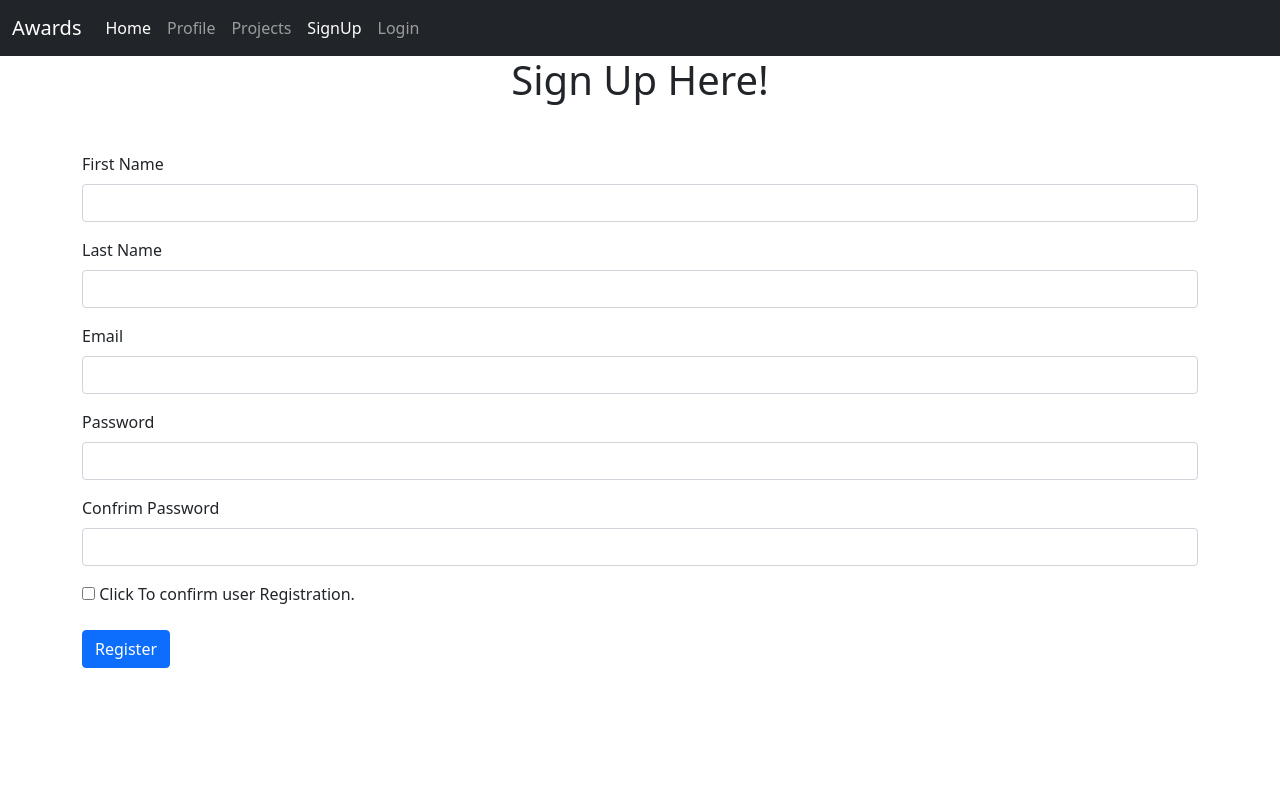
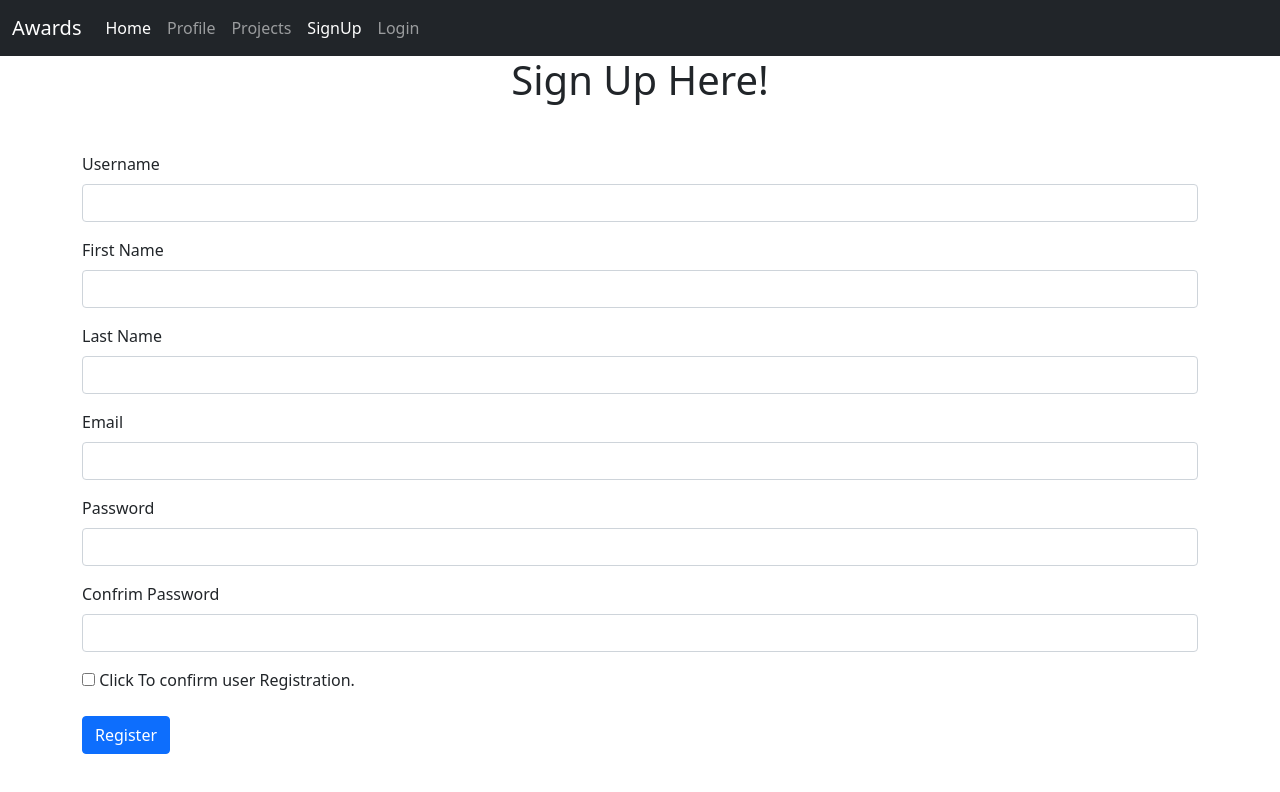
Before and after one commit to Grievi/Project_Awards, an Angular app: page /signup in a window 1280 px wide. Shown: the top 792 px of the page. Built offline with nearby package versions, Linux system fonts and the light colour scheme.

Commit message:
modify signup template

```diff
--- a/src/app/components/projects/projects.component.html
+++ b/src/app/components/projects/projects.component.html
@@ -1,6 +1,6 @@
 <div class="container">
-    <div class="row">
-        <div class="col-md-8 mb-3">
+    <div class="row mb-3">
+        <div class="col-md-8 ">
             <div *ngFor="let results of result" class="col-md-4 col-sm-12">
                 <div class="card" style="width: 18rem;">
                   <h5 class="card-title">{{ results.project_name }}</h5>
--- a/src/app/components/signup/signup.component.html
+++ b/src/app/components/signup/signup.component.html
@@ -1,9 +1,14 @@
 <div class="container">
     <h1 class="text-center">Sign Up Here!</h1>
     <form class="mt-5">
+      <div class="mb-3">
+        <label for="username" class="form-label">Username</label>
+        <input type="username" class="form-control" id="exampleUsername"  name="username" aria-describedby="emailHelp">
+
+      </div>
         <div class="mb-3">
             <label for="firstName" class="form-label">First Name</label>
-            <input type="username" class="form-control" id="exampleUsername"  name="username" aria-describedby="emailHelp">
+            <input type="firstname" class="form-control" id="exampleUsername"  name="username" aria-describedby="emailHelp">
 
           </div>
         <div class="mb-3">
--- a/src/app/service/project.service.ts
+++ b/src/app/service/project.service.ts
@@ -2,7 +2,7 @@ import { Injectable } from '@angular/core';
 import { HttpClient,HttpHeaders } from '@angular/common/http';
 import { Router } from '@angular/router';
 import { environment } from 'src/environments/environment';
-import {map} from 'rxjs/operators'
+
 
 
 @Injectable({
```
